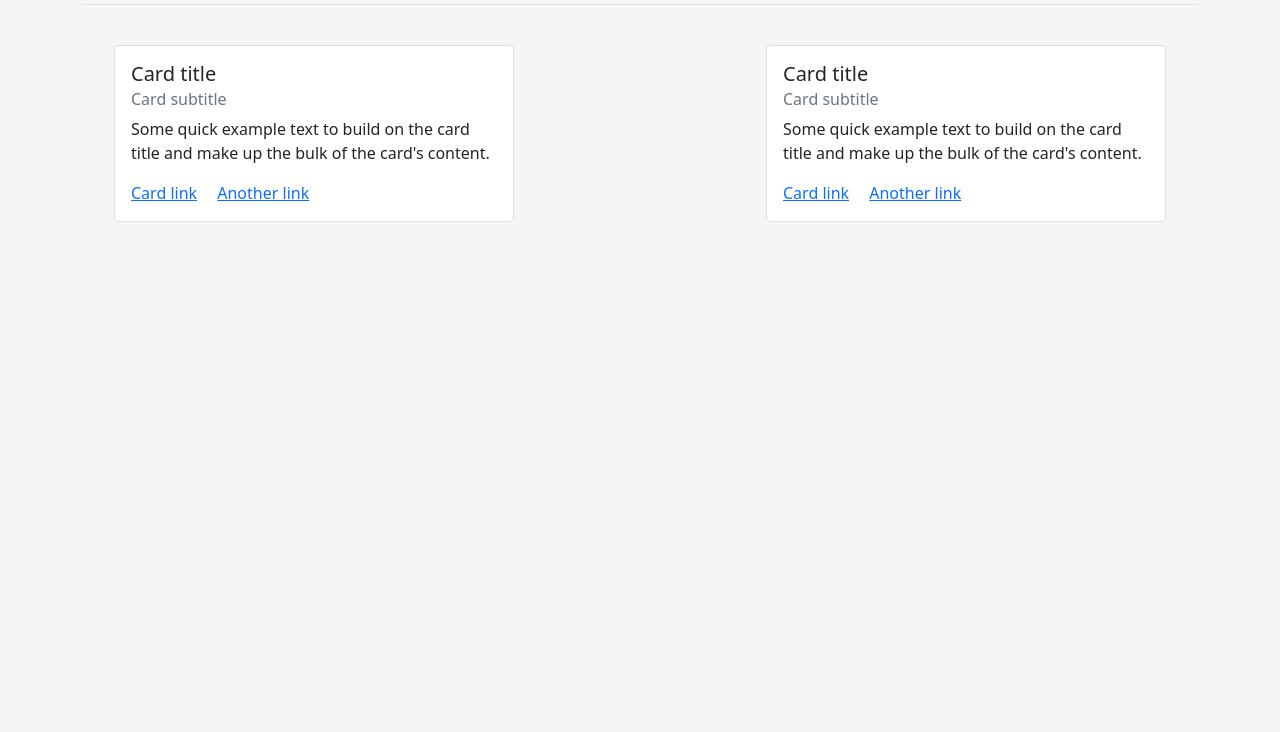
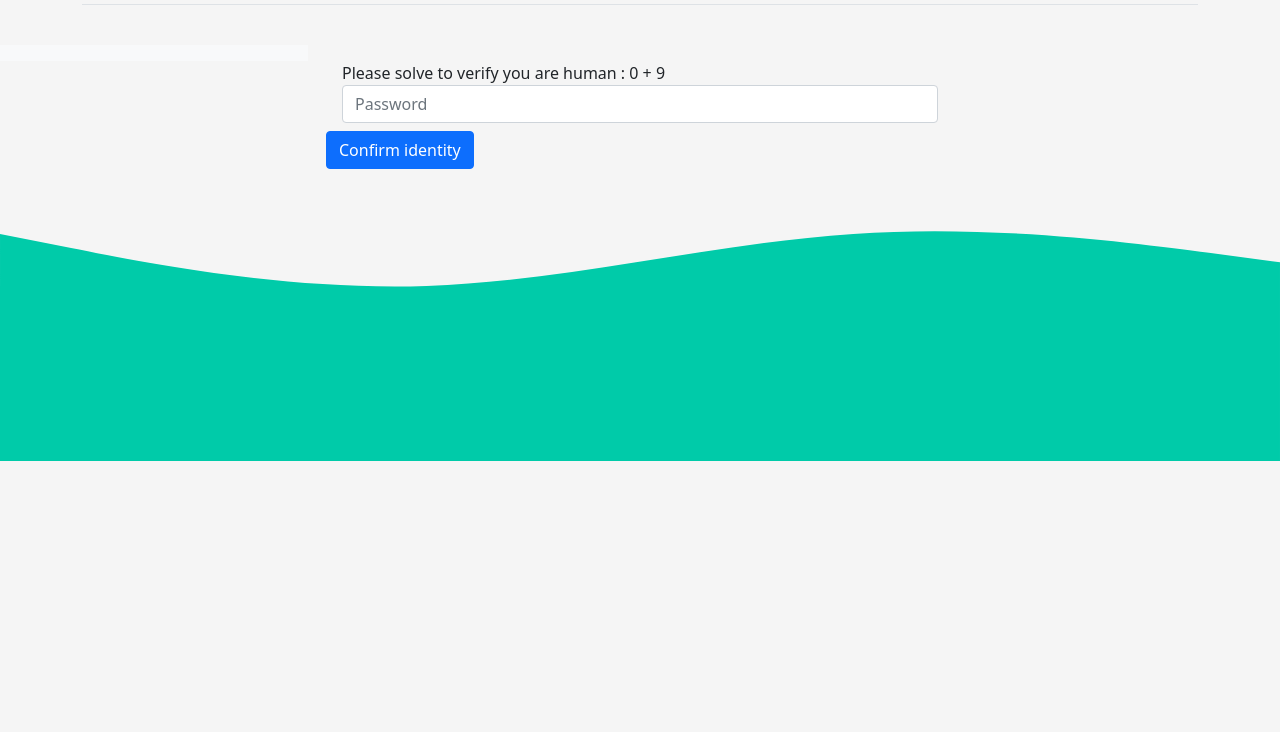
Before and after one commit to isack-ramirez/HCIwebsite, a plain HTML site: page contact.html in a window 1280 px wide. Shown: the part 68-800 px from the top of the page. Drawn offline with nearby package versions, Linux system fonts and the light colour scheme.

Commit message:
Added most of website asthetic

```diff
--- a/contact.html
+++ b/contact.html
@@ -25,9 +25,9 @@
             </a>
 
             <ul class="nav col-12 col-md-auto mb-2 justify-content-center mb-md-0">
-                <li><a href="./index.html" class="nav-link px-2 link-secondary">Home</a></li>
+                <li><a href="./index.html" class="nav-link px-2 link-dark">Home</a></li>
                 <li><a href="./projects.html" class="nav-link px-2 link-dark">Projects and Photos</a></li>
-                <li><a href="./contact.html" class="nav-link px-2 link-dark">Contact us</a></li>
+                <li><a href="./contact.html" class="nav-link px-2 link-secondary">Contact us</a></li>
 
             </ul>
 
@@ -40,38 +40,93 @@
         <p></p>
     </div>
 
-<div class='row'>
-    <div class="col-md-6 col-sm-12 d-flex justify-content-center">
+    <!-- <div class='row mb-4'>
+        <div class="col-12  d-flex justify-content-center">
 
 
-        <div class="card" style="width: 25rem;">
+            <div class="card" style="width: 30rem;">
+                <div class="card-body">
+                    <h5 class="card-title">Steve Nicholson</h5>
+                    <h6 class="card-subtitle mb-2 text-muted">Project manager</h6>
+                    <p class="card-text">Phone: 210-863-1286 Email: steve@hci-gc.com .</p>
+                    <a href="#" class="card-link">Click to open email</a>
+
+                </div>
+            </div>
+
+        </div>
+    </div>
+    <div class='row mb-2'>
+        <div class="col-12 d-flex justify-content-center">
+
+            <div class="card" style="width: 30rem;">
                 <div class="card-body">
                     <h5 class="card-title">Card title</h5>
                     <h6 class="card-subtitle mb-2 text-muted">Card subtitle</h6>
-              <p class="card-text">Some quick example text to build on the card title and make up the bulk of the card's content.</p>
+                    <p class="card-text">Some quick example text to build on the card title and make up the bulk of the
+                        card's content.</p>
                     <a href="#" class="card-link">Card link</a>
                     <a href="#" class="card-link">Another link</a>
                 </div>
             </div>
 
         </div>
+    </div> -->
 
 
-    <div class="col-md-6 col-sm-12 d-flex justify-content-center">
-
-        <div class="card" style="width: 25rem;">
-            <div class="card-body">
-              <h5 class="card-title">Card title</h5>
-              <h6 class="card-subtitle mb-2 text-muted">Card subtitle</h6>
-              <p class="card-text">Some quick example text to build on the card title and make up the bulk of the card's content.</p>
-              <a href="#" class="card-link">Card link</a>
-              <a href="#" class="card-link">Another link</a>
-            </div>
+    <div class="row col-md-3 d-flex justify-content-center bg-light ">
+        <p></p>
     </div>
 
+    <div class='row'>
+        <div class='col-3'>
         </div>
+        <div class='col-6'>
+
+
+
+            <form class="form-inline" id='capcha'>
+
+                <div class="form-group mx-sm-3 mb-2">
+                  <label for="inputPassword2" class="sr-only" id='verifyIDbox'></label>
+                  <input type="password" class="form-control" id="inputPassword2" placeholder="Password">
+                </div>
+                <button type="button" class="btn btn-primary mb-2" id='verifyIDbtn'>Confirm identity</button>
+              </form>
+
+
+
+
+
+
         </div>
 
+
+        <div class='col-3'>
+        </div>
+
+
+    </div>
+
+
+    <svg xmlns="http://www.w3.org/2000/svg" viewBox="0 0 1440 320">
+        <path fill="#00cba9" fill-opacity="1"
+            d="M0,64L80,80C160,96,320,128,480,122.7C640,117,800,75,960,64C1120,53,1280,75,1360,85.3L1440,96L1440,320L1360,320C1280,320,1120,320,960,320C800,320,640,320,480,320C320,320,160,320,80,320L0,320Z">
+        </path>
+    </svg>
+
+
+
+
+
+
+
+
+
+
+    <script src="https://ajax.googleapis.com/ajax/libs/jquery/3.5.1/jquery.min.js"></script>
+
+    <script src='./script.js'></script>
 
     <script src="https://cdn.jsdelivr.net/npm/bootstrap@5.0.2/dist/js/bootstrap.min.js"
         integrity="sha384-cVKIPhGWiC2Al4u+LWgxfKTRIcfu0JTxR+EQDz/bgldoEyl4H0zUF0QKbrJ0EcQF"
--- a/script.js
+++ b/script.js
@@ -0,0 +1,47 @@
+
+var number1;
+
+var number2;
+
+function getRandomInt(max) {
+    return Math.floor(Math.random() * max);
+  }
+
+  number1=getRandomInt(10);
+
+  number2=getRandomInt(10);
+
+  function appendEquation(){
+
+    let parsedEQ = 'Please solve to verify you are human : '+ number1 + ' + ' + number2;
+    console.log(parsedEQ);
+    $('#verifyIDbox').text(parsedEQ);
+
+  }
+
+  appendEquation();
+
+
+
+  function compareAnswer(){
+
+    let userInput = $('#inputPassword2').val();
+    if(userInput == (number1 + number2)){
+        console.log('same');
+        $('#capcha').remove();
+
+    }
+    else{
+        console.log('not same');
+        number1=getRandomInt(10);
+
+        number2=getRandomInt(10);
+        appendEquation();
+    }
+
+  }
+
+  document.getElementById("verifyIDbtn").addEventListener("click", function() {
+    console.log('test');
+    compareAnswer();
+  });
```
Also changed, not shown: index.html (+11 -3 lines), projects.html (+3 -2 lines), assets/HCI LOGO0 White Clear.png (added), assets/hci general contractors.png (added). Lines whose indentation alone changed are shown as unchanged.
